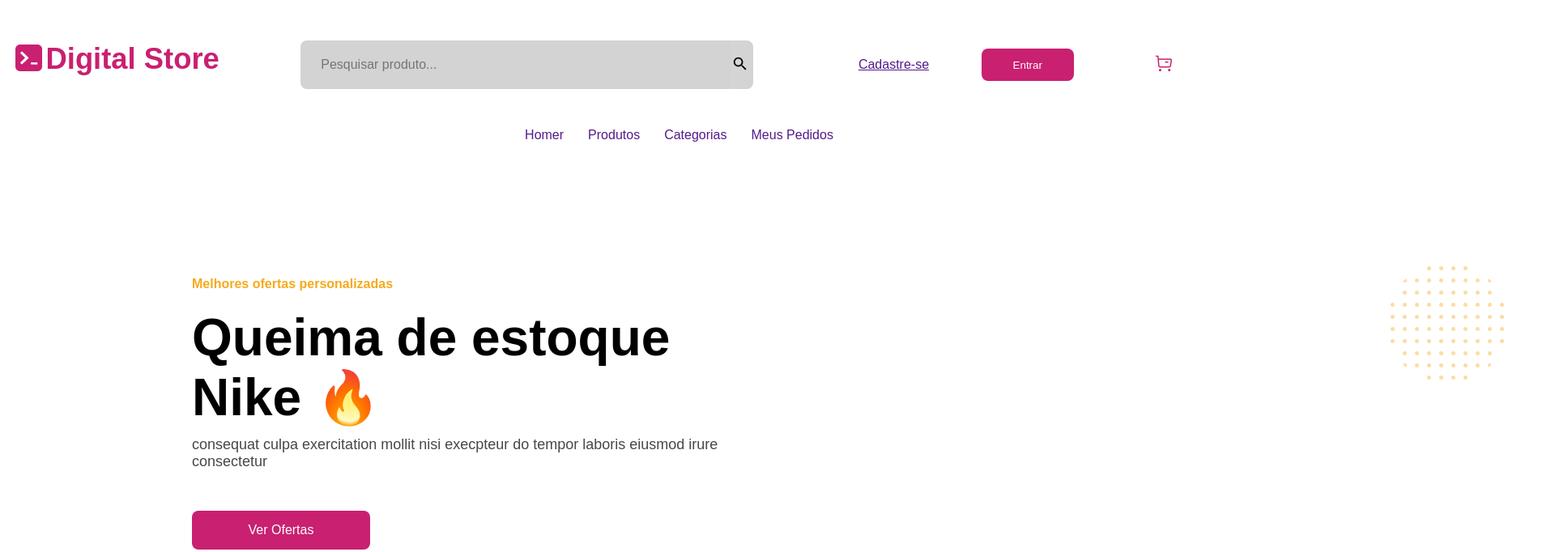
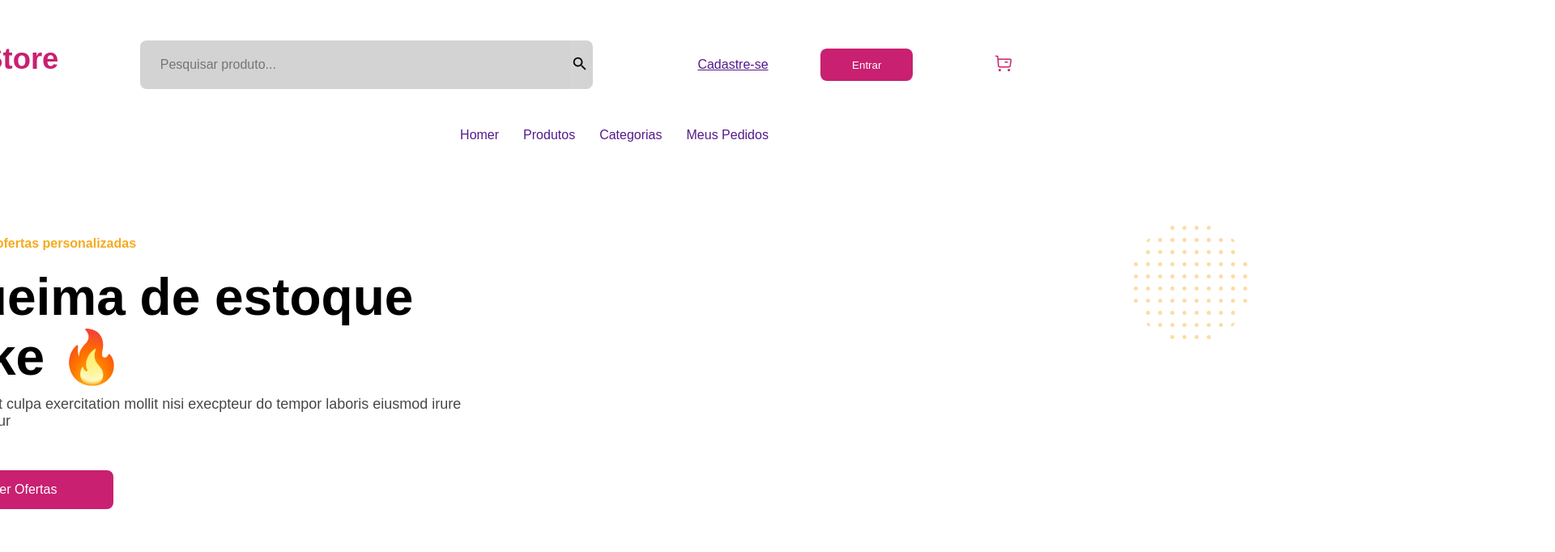
Before and after one commit to Felipe25687/Digital-Store, a plain HTML site: page index.html in a window 1280 px wide. Shown: the top 682 px of the page at 81% size, 1920 px wide, since content can reach past the window. Drawn offline with Linux system fonts and the light colour scheme.

Commit message:
alteração body flex colum

```diff
--- a/index.css
+++ b/index.css
@@ -7,6 +7,12 @@
     text-decoration: none;
     box-sizing: none;
     font-family: Arial, Helvetica, sans-serif;
+}
+
+body {
+    display: flex;
+    flex-direction: column;
+    align-items: center;
 }
 
 header {
@@ -21,7 +27,6 @@ header {
 header .container {
 
     display: flex;
-    margin-left: 237px;
     margin-right: 200px;
     width: 100%;
     margin-top: 50px;
@@ -139,7 +144,7 @@ section{
     display: flex;
     width: 1440px;
     height: 681px;
-    margin-left: 237px;
+
 
 }
 
```
